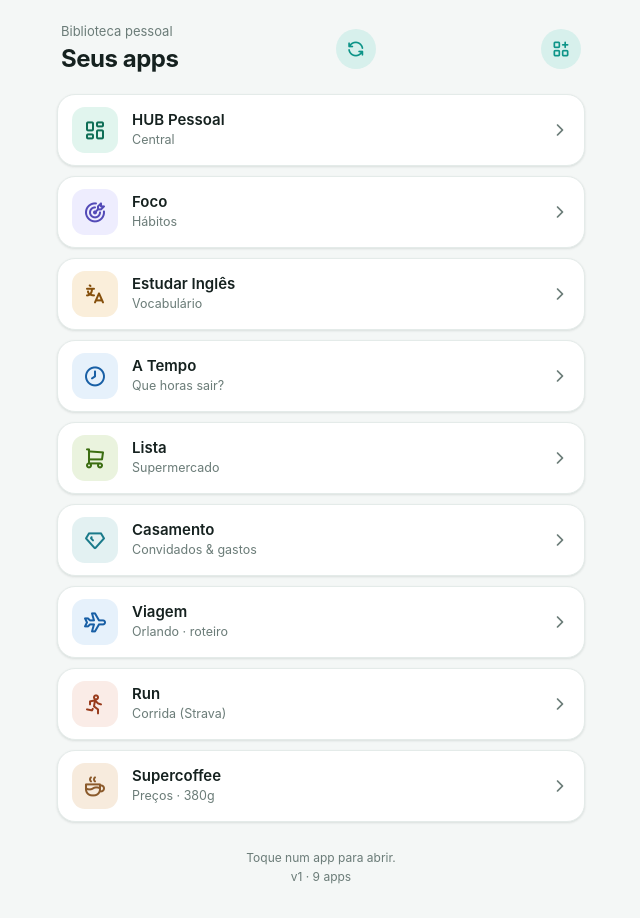
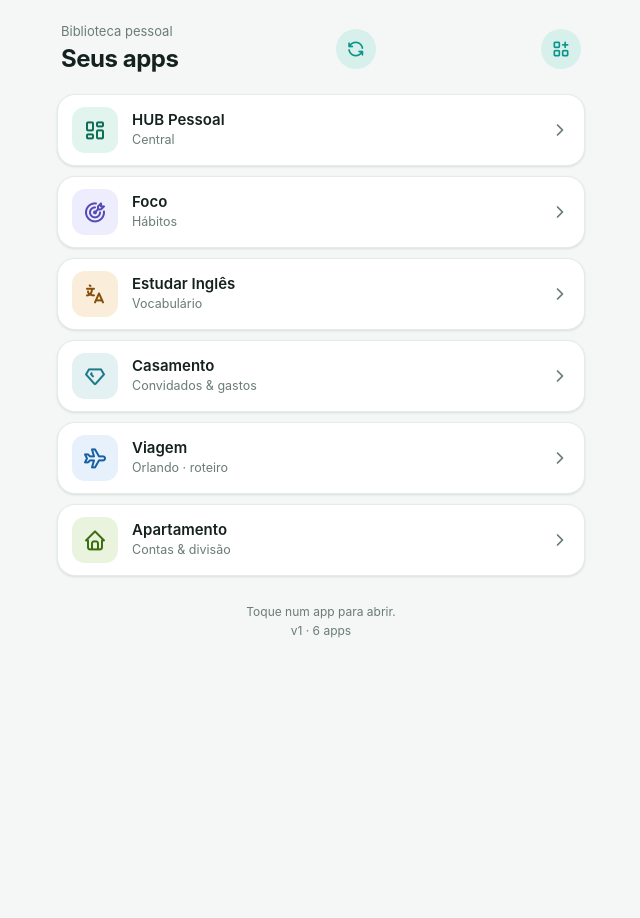
Before and after one commit to dKonrad88/apps, a plain HTML site: page index.html in a window 1280 px wide. Shown: the whole page, without its empty margins (319-959 px from the left). After the commit the page ends 800 px from the top, so only its background shows below. Drawn offline with nearby package versions, Linux system fonts and the light colour scheme.

Commit message:
Biblioteca: remove A Tempo/Lista/Run/Supercoffee, adiciona Apartamento
Lista final: HUB, Foco, Ingles, Casamento, Viagem, Apartamento. sw apps-v2->v3.

Co-Authored-By: Claude Opus 4.8 <noreply@anthropic.com>

```diff
--- a/index.html
+++ b/index.html
@@ -109,15 +109,12 @@
    bg: fundo do quadradinho. soon:true = "em breve" (não abre).
    ============================================================ */
 var APPS = [
-  { name:'HUB Pessoal',     sub:'Central',          url:'https://dkonrad88.github.io/hubpessoal/',      icon:'ti-layout-dashboard', color:'#0F6E56', bg:'#E1F5EE' },
-  { name:'Foco',            sub:'Hábitos',          url:'https://dkonrad88.github.io/Foco/',            icon:'ti-target-arrow',     color:'#534AB7', bg:'#EEEDFE' },
-  { name:'Estudar Inglês',  sub:'Vocabulário',      url:'https://dkonrad88.github.io/english-trainer/', icon:'ti-language',         color:'#854F0B', bg:'#FAEEDA' },
-  { name:'A Tempo',         sub:'Que horas sair?',  url:'https://dkonrad88.github.io/horas/',           icon:'ti-clock-hour-8',     color:'#185FA5', bg:'#E6F1FB' },
-  { name:'Lista',           sub:'Supermercado',     url:'https://dkonrad88.github.io/lista/',           icon:'ti-shopping-cart',    color:'#3B6D11', bg:'#EAF3DE' },
-  { name:'Casamento',       sub:'Convidados & gastos', url:'https://dkonrad88.github.io/casamento/',    icon:'ti-diamond',          color:'#1a7a8a', bg:'#E3F1F2' },
-  { name:'Viagem',          sub:'Orlando · roteiro',   url:'https://dkonrad88.github.io/viagem/',       icon:'ti-plane',            color:'#185FA5', bg:'#E6F1FB' },
-  { name:'Run',             sub:'Corrida (Strava)', url:'https://dkonrad88.github.io/strava/',          icon:'ti-run',              color:'#993C1D', bg:'#FAECE7' },
-  { name:'Supercoffee',     sub:'Preços · 380g',    url:'https://dkonrad88.github.io/supercoffee/',     icon:'ti-coffee',           color:'#8B5A2B', bg:'#F7EBDD' }
+  { name:'HUB Pessoal',     sub:'Central',             url:'https://dkonrad88.github.io/hubpessoal/',      icon:'ti-layout-dashboard', color:'#0F6E56', bg:'#E1F5EE' },
+  { name:'Foco',            sub:'Hábitos',             url:'https://dkonrad88.github.io/Foco/',            icon:'ti-target-arrow',     color:'#534AB7', bg:'#EEEDFE' },
+  { name:'Estudar Inglês',  sub:'Vocabulário',         url:'https://dkonrad88.github.io/english-trainer/', icon:'ti-language',         color:'#854F0B', bg:'#FAEEDA' },
+  { name:'Casamento',       sub:'Convidados & gastos', url:'https://dkonrad88.github.io/casamento/',       icon:'ti-diamond',          color:'#1a7a8a', bg:'#E3F1F2' },
+  { name:'Viagem',          sub:'Orlando · roteiro',   url:'https://dkonrad88.github.io/viagem/',          icon:'ti-plane',            color:'#185FA5', bg:'#E6F1FB' },
+  { name:'Apartamento',     sub:'Contas & divisão',    url:'https://dkonrad88.github.io/apartamento/',     icon:'ti-home',             color:'#3B6D11', bg:'#EAF3DE' }
 ];
 
 /* Como abrir um app ao tocar.
--- a/sw.js
+++ b/sw.js
@@ -5,7 +5,7 @@
    - Supabase (saudação): NUNCA passa pelo cache. Sempre rede.
    - Demais GET (CDNs: Tabler icons, supabase-js): stale-while-revalidate.
    Bump CACHE quando quiser forçar limpeza do cache antigo. */
-var CACHE = 'apps-v2';
+var CACHE = 'apps-v3';
 var SHELL = ['./', './index.html', './manifest.json',
              './apple-touch-icon.png', './icon-192.png', './icon-512.png'];
 
```
